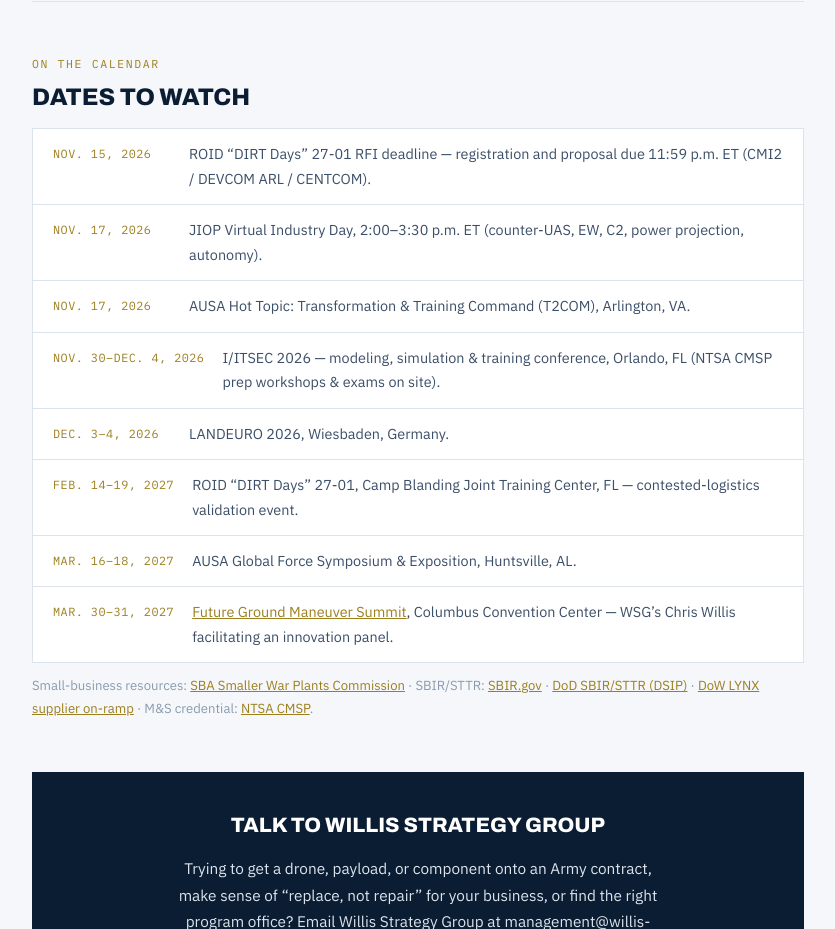
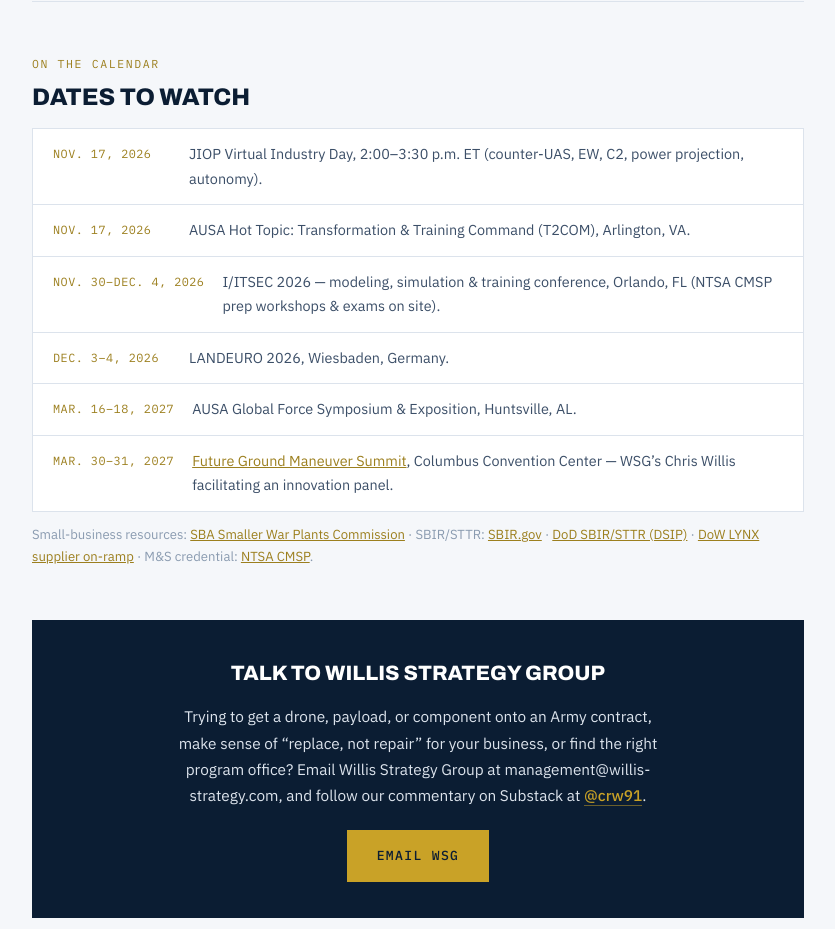
Before and after one commit to cwillis457/cwillis457.github.io, a plain HTML site: page insights/defense-dispatch-issue-09.html in a window 1280 px wide. Shown: the part 8080-9009 px from the top of the page, without its empty margins (222-1057 px from the left). Drawn offline with Linux system fonts and the light colour scheme.

Commit message:
Drop the ROID DIRT Days dates from Dispatch Issue 09's calendar
Co-Authored-By: Claude Opus 5.5 <noreply@anthropic.com>
Claude-Session: https://claude.ai/code/session_015NdY8JEN93jDTgE51d4FQy

```diff
--- a/insights/defense-dispatch-issue-09.html
+++ b/insights/defense-dispatch-issue-09.html
@@ -207,12 +207,10 @@ footer{background:var(--ink);color:var(--slate);padding:28px 0;font-family:'IBM
       <p class="lead-tag">On the Calendar</p>
       <h2>Dates to Watch</h2>
       <div class="cal">
-        <div class="cal-row"><span class="d">Nov. 15, 2026</span><span class="e">ROID “DIRT Days” 27-01 RFI deadline — registration and proposal due 11:59 p.m. ET (CMI2 / DEVCOM ARL / CENTCOM).</span></div>
         <div class="cal-row"><span class="d">Nov. 17, 2026</span><span class="e">JIOP Virtual Industry Day, 2:00–3:30 p.m. ET (counter-UAS, EW, C2, power projection, autonomy).</span></div>
         <div class="cal-row"><span class="d">Nov. 17, 2026</span><span class="e">AUSA Hot Topic: Transformation &amp; Training Command (T2COM), Arlington, VA.</span></div>
         <div class="cal-row"><span class="d">Nov. 30–Dec. 4, 2026</span><span class="e">I/ITSEC 2026 — modeling, simulation &amp; training conference, Orlando, FL (NTSA CMSP prep workshops &amp; exams on site).</span></div>
         <div class="cal-row"><span class="d">Dec. 3–4, 2026</span><span class="e">LANDEURO 2026, Wiesbaden, Germany.</span></div>
-        <div class="cal-row"><span class="d">Feb. 14–19, 2027</span><span class="e">ROID “DIRT Days” 27-01, Camp Blanding Joint Training Center, FL — contested-logistics validation event.</span></div>
         <div class="cal-row"><span class="d">Mar. 16–18, 2027</span><span class="e">AUSA Global Force Symposium &amp; Exposition, Huntsville, AL.</span></div>
         <div class="cal-row"><span class="d">Mar. 30–31, 2027</span><span class="e"><a href="https://www.idga.org/events-future-ground-maneuver-summit/index" target="_blank" rel="noopener">Future Ground Maneuver Summit</a>, Columbus Convention Center — WSG’s Chris Willis facilitating an innovation panel.</span></div>
       </div>
```
